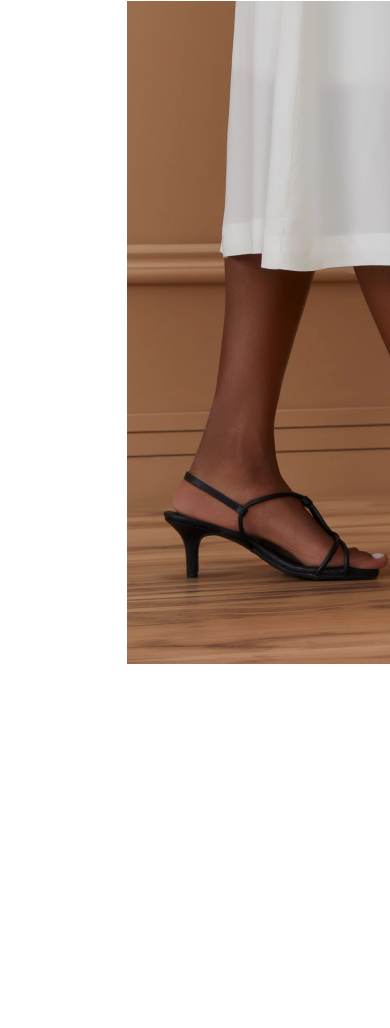
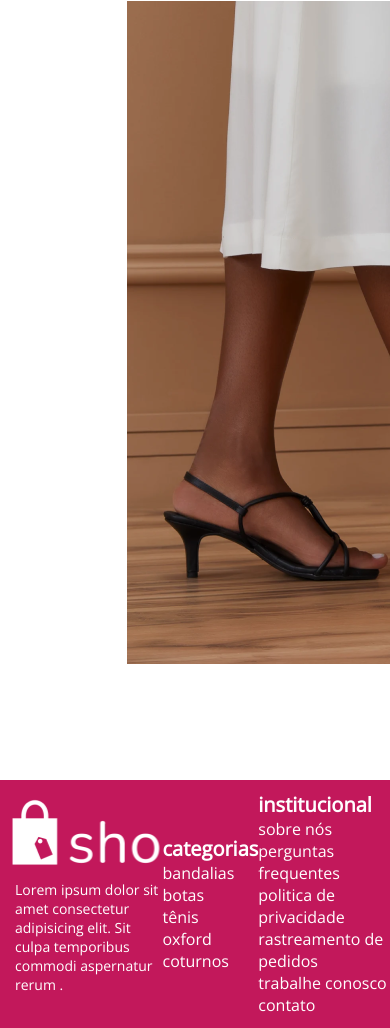
Before and after one commit to jrbigmon/shoesStore, a website: page index.html in a window 390 px wide. Shown: the part 2795-3823 px from the top of the page. Before the commit the page ends 3459 px from the top, so only its background shows below. Drawn offline with nearby package versions, Linux system fonts and the light colour scheme.

Commit message:
Terminado a tela inicial e adicionado os links para encaminhar para as demais telas. Aguardando a realização das demais telas e fazer responsividade no projeto

```diff
--- a/css/style.css
+++ b/css/style.css
@@ -99,6 +99,7 @@ main h1{
 .corpoTerciario{
     display: flex;
     flex-direction: row;
+    margin-bottom: 116px;
 }
 .bloco1{
     display: flex;
@@ -144,6 +145,43 @@ main h1{
     text-decoration: none;
 }
 
+.footer{
+    height: 248px;
+    width: 100%;
+    background-color: #C2185B;
+    display: flex;
+    justify-content: space-around;
+}
+.footer #logoFooter{
+    background-image: url(/img/logoBranco.png);
+    height: 123px;
+    width: 233px;
+}
+.footer #logoFooter p{
+    padding-left: 15px;
+    padding-top: 100px;
+    color: #FFFFFF;
+    font-weight: 400;
+    font-size: 14px;
+    line-height: 19px;
+}
+.lista{
+    align-self: center;
+}
+.lista ul p{
+    font-weight: 700;
+    font-size: 20px;
+    line-height: 27px;
+    color: #FFFFFF;
+}
+.lista ul li{
+    list-style-type: none;
+
+}
+.lista ul li a{
+    color: #FFFFFF;
+    text-decoration: none;
+}
 
 
 
--- a/index.html
+++ b/index.html
@@ -1,5 +1,5 @@
 <!DOCTYPE html>
-<html lang="en">
+<html lang="pt-BR">
 <head>
     <meta charset="UTF-8">
     <meta http-equiv="X-UA-Compatible" content="IE=edge">
@@ -68,8 +68,31 @@
                 </div>
         </div>
     </main>
-    <footer>
-
+    <footer class="footer">
+        <div id="logoFooter">
+            <p>Lorem ipsum dolor sit amet consectetur adipisicing elit. Sit culpa temporibus commodi aspernatur rerum .</p>
+        </div>
+        <div class="lista">
+            <ul>
+                <p>categorias</p>
+                <li><a href="">bandalias</a></li>
+                <li><a href="">botas</a></li>
+                <li><a href="">tênis</a></li>
+                <li><a href="">oxford</a></li>
+                <li><a href="">coturnos</a></li>
+            </ul>
+        </div>
+        <div class="lista">
+            <ul>
+                <p>institucional</p>
+                <li><a href="">sobre nós</a></li>
+                <li><a href="">perguntas frequentes</a></li>
+                <li><a href="">politica de privacidade</a></li>
+                <li><a href="">rastreamento de pedidos</a></li>
+                <li><a href="">trabalhe conosco</a></li>
+                <li><a href="">contato</a></li>
+            </ul>
+        </div>
     </footer>
 </body>
 </html>
```
Also changed, not shown: img/logoBranco.png (added).
